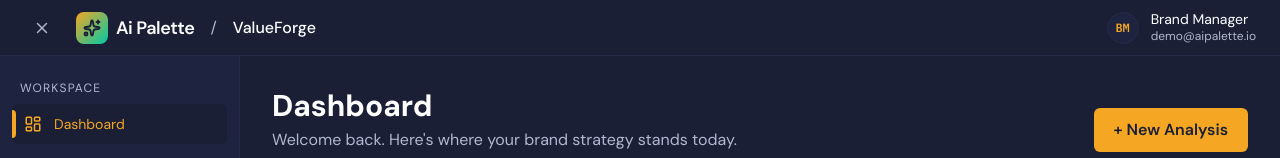
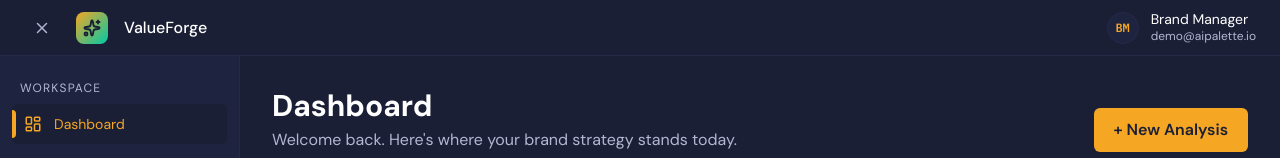
Before and after one commit to Swaroop2577/ValueForge-demo, a React (Vite) app: page / in a window 1280 px wide. Shown: the top 158 px of the page. Built offline with nearby package versions, Linux system fonts and the light colour scheme.

Commit message:
Comment out unused span elements in Navbar
Commented out the Ai Palette span and secondary text span.

```diff
--- a/src/components/layout/Navbar.jsx
+++ b/src/components/layout/Navbar.jsx
@@ -14,11 +14,11 @@ export default function Navbar({ sidebarOpen, onToggleSidebar, productName }) {
         <div className="w-8 h-8 rounded-lg bg-gradient-to-br from-accent-amber to-accent-teal flex items-center justify-center">
           <Sparkles size={18} color="#1A1F35" strokeWidth={2.5} />
         </div>
-        <span className="font-semibold text-text-primary text-lg tracking-tight">
+        {/* <span className="font-semibold text-text-primary text-lg tracking-tight">
           Ai Palette
-        </span>
+        </span> */}
       </div>
-      <span className="text-text-secondary">/</span>
+      {/* <span className="text-text-secondary">/</span> */}
       <span className="text-text-primary font-medium">ValueForge</span>
       {productName && (
         <>
```
